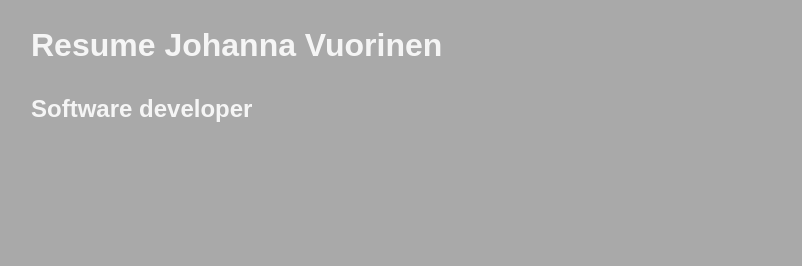
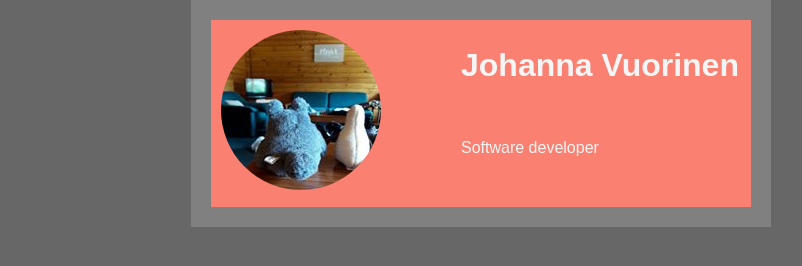
Before and after one commit to jxvuorinen/resume, a plain HTML site: page index.html in a window 1280 px wide. Shown: the whole page, without its empty margins (209-1011 px from the left). Drawn offline with Linux system fonts and the light colour scheme.

Commit message:
create header

```diff
--- a/index.html
+++ b/index.html
@@ -8,8 +8,13 @@
     <title>Resume</title>
 </head>
 <body>
-    <h1>Resume Johanna Vuorinen</h1>
-    <h2>Software developer</h2>
+    <div class="card">
+        <div class="header">
+            <img class="profiilikuva" src="profiili.jpeg" alt="profiilikuva">
+            <h1>Johanna Vuorinen</h1>
+            <p>Software developer</p>
+        </div>
+    </div>
 
 </body>
 </html>
--- a/styles.css
+++ b/styles.css
@@ -4,6 +4,39 @@ body {
     font-family: Arial, Helvetica, sans-serif;
     line-height: 1.5;
     padding: 4em, 1em;
-    background-color: darkgrey;
+    background-color: rgba(0, 0, 0, 0.596);
     color: whitesmoke;
 }
+
+.card {
+    background-color: grey;
+    position: relative;
+    left: 20%;
+    width: 70%;
+    padding: 10px;
+}
+
+.header {
+    background-color: salmon;
+    margin: 10px;
+    position: relative;
+}
+
+.profiilikuva {
+    position: relative;
+    top: 0;
+    left: 0;
+    margin: 10px;
+    border-radius: 50%;
+}
+h1 {
+    position: absolute;
+    top: 0;
+    left: 250px;
+}
+
+.header p {
+    position: absolute;
+    left: 250px;
+    top: 100px;
+}
```
Also changed, not shown: profiili.jpeg (added).
